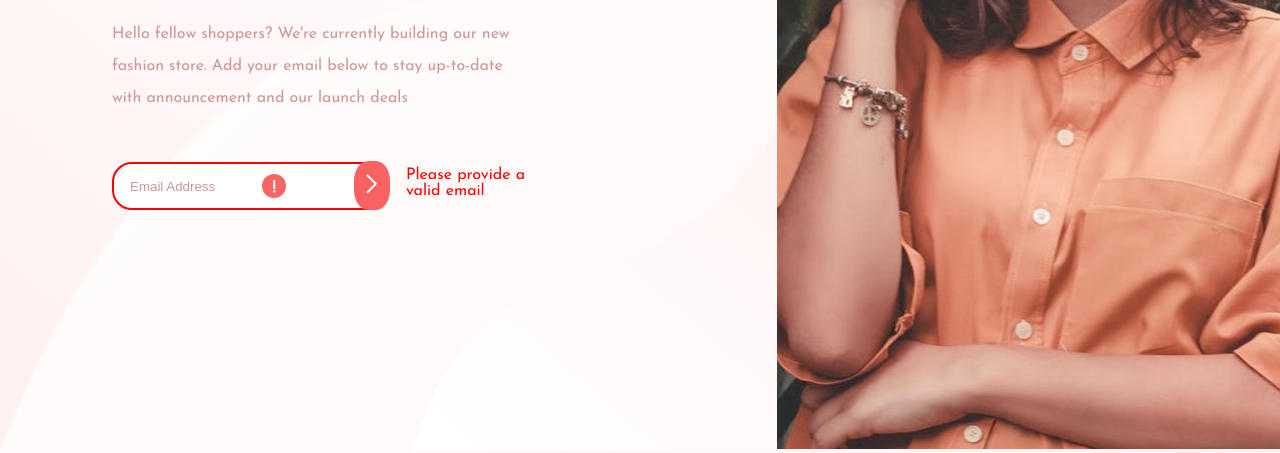
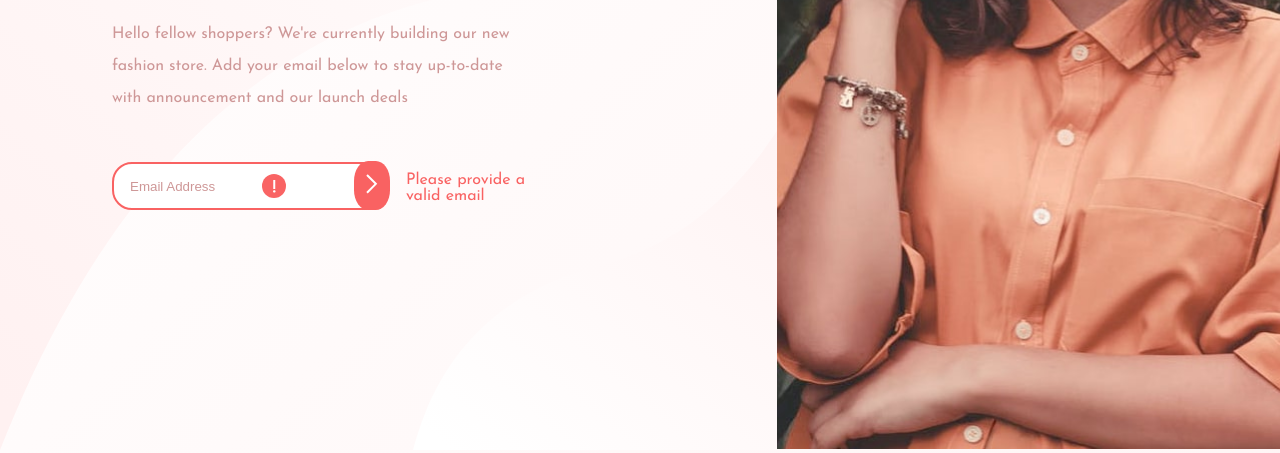
Before and after one commit to KachiTechboss/base-apparel, a plain HTML site: page index.html in a window 1280 px wide. Both pictures are taken after a click on the button 507 px from the left and 535 px from the top of the page. Shown: the part 350-803 px from the top of the page. Drawn offline with nearby package versions, Linux system fonts and the light colour scheme; a web font is replaced by a local one.

Commit message:
new-commit

```diff
--- a/index.js
+++ b/index.js
@@ -27,7 +27,7 @@ $(document).ready(function () {
         location.reload();
       } else {
         $("#errorIcon").show();
-        $("#email").css("border", "2px solid red");
+        $("#email").css("border", "2px solid  hsl(0, 93%, 68%)");
         $("#emailMsg").html(
           "<p class='text-danger'>Please provide a valid email</p>"
         ).show();
--- a/styles.css
+++ b/styles.css
@@ -137,7 +137,7 @@ button:hover{
     display: none;
 }
 
-.error-message {
+.text-danger {
     margin-top: 5px;
     color: hsl(0, 93%, 68%);
     font-size: 1em;
```
